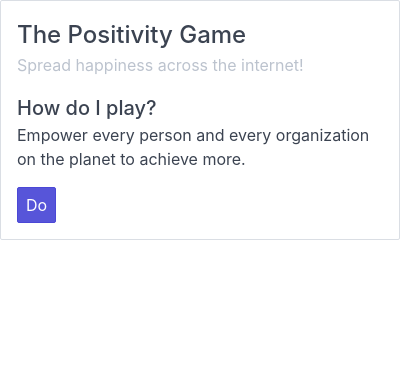
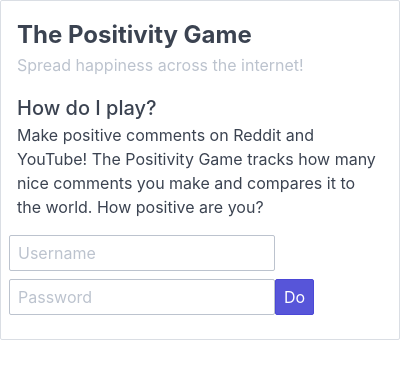
Before and after one commit to iYung/positivityGame, a browser extension: page extension/popup/main.html in a window 400 px wide. Drawn offline with nearby package versions, Linux system fonts and the light colour scheme; files that its build step writes are made by us from their sources.

Commit message:
updated popup html

```diff
--- a/extension/popup/main.html
+++ b/extension/popup/main.html
@@ -9,15 +9,24 @@
 <body>
 <div class="card">
   <div class="card-header">
-    <div class="card-title h4">The Positivity Game</div>
+    <div class="card-title h4"><b>The Positivity Game</b></div>
     <div class="card-subtitle text-gray">Spread happiness across the internet!</div>
   </div>
   <div class="card-body">
     <div class="card-title h5">How do I play?</div>
-    Empower every person and every organization on the planet to achieve more.
+    Make positive comments on Reddit and YouTube! The Positivity Game tracks how many nice comments you make and compares it to the world. How positive are you?
   </div>
   <div class="card-footer">
-    <button class="btn btn-primary">Do</button>
+    <div class="columns">
+        <div class="form-group">
+            <input class="form-input" type="text" id="username" placeholder="Username"/>
+        </div>
+        <div class="form-group">
+            <input class="form-input" type="password" id="password" placeholder="Password"/>
+        </div>
+        <div class="form-group">
+            <button class="btn btn-primary">Do</button>
+        </div>
   </div>
 </div>
 </body>
```
